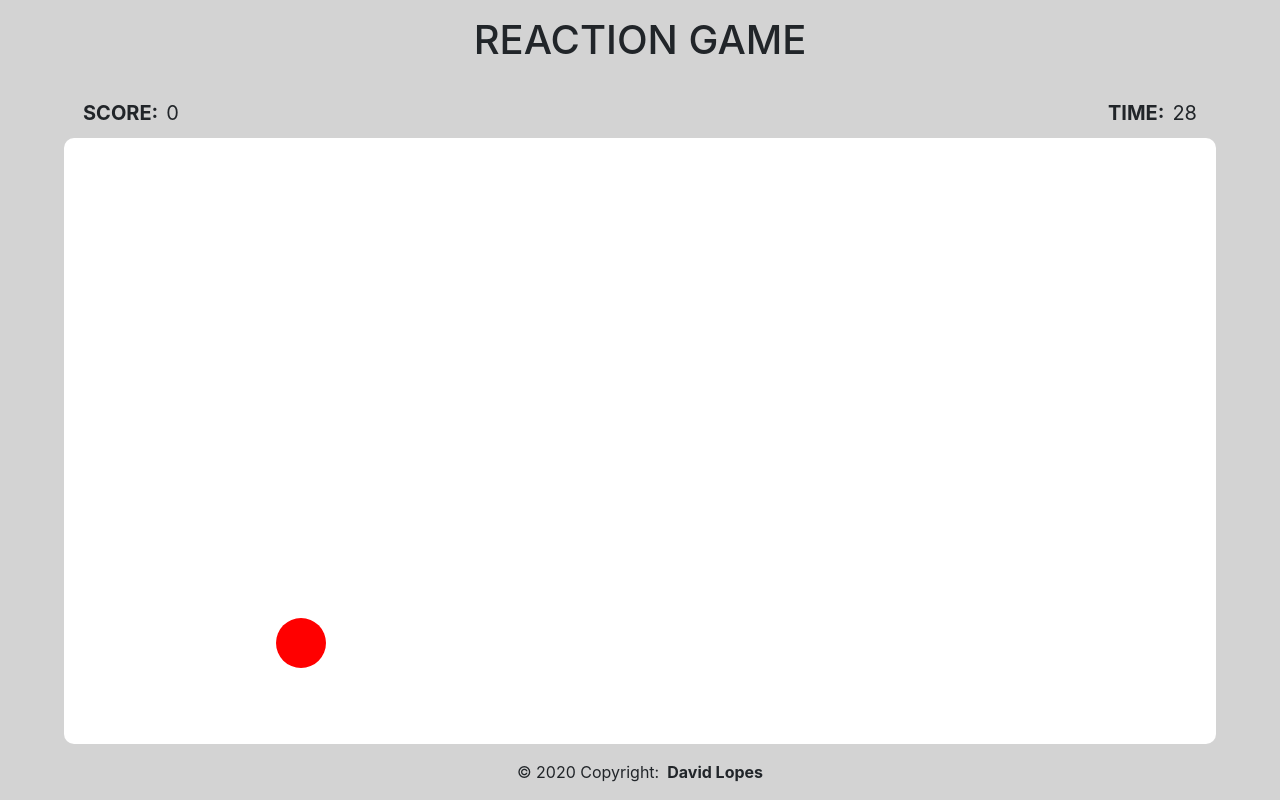
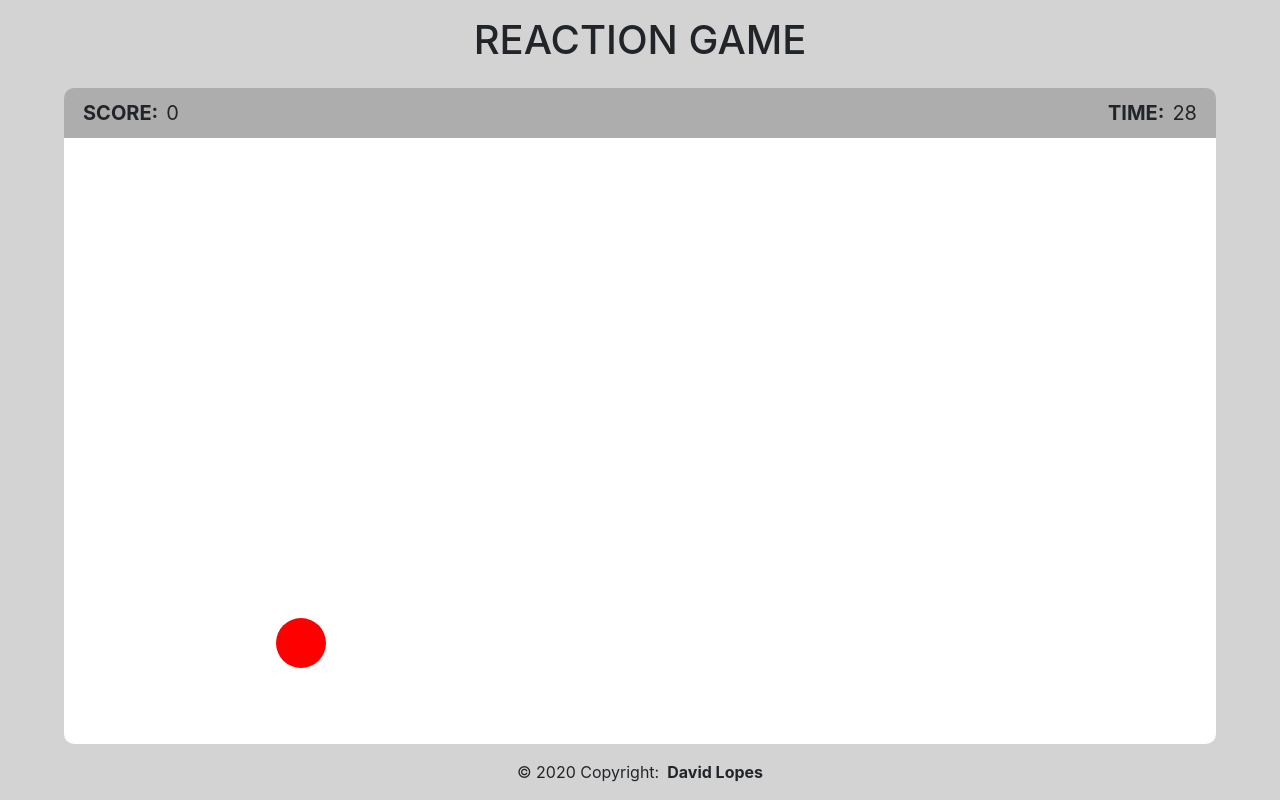
Before and after one commit to DavidmLopes/ReactionGame, a plain HTML site: page index.html in a window 1280 px wide. Both pictures are taken after a click on the button "START". Drawn offline with Linux system fonts and the light colour scheme.

Commit message:
Score bar design

```diff
--- a/_css/style.css
+++ b/_css/style.css
@@ -10,6 +10,8 @@ body, html {
     font-size:20px;
     margin-left: 5%;
     margin-right: 5%;
+    background-color:#adadad;
+    border-radius: 10px 10px 0 0;
 }
 
 #game {
--- a/_javascript/game.js
+++ b/_javascript/game.js
@@ -5,6 +5,7 @@ function start() {
     document.getElementById("info").style.display = "flex";
     document.getElementById("scoreNumber").innerHTML = 0;
     document.getElementById("timeNumber").innerHTML = TIMER;
+    document.getElementById("game").style.borderRadius = "0 0 10px 10px";
     var circle = document.getElementById("circle");
     circle.style.display = "inline";
     document.getElementById("game").style.paddingLeft = circle.offsetWidth + "px";
```
